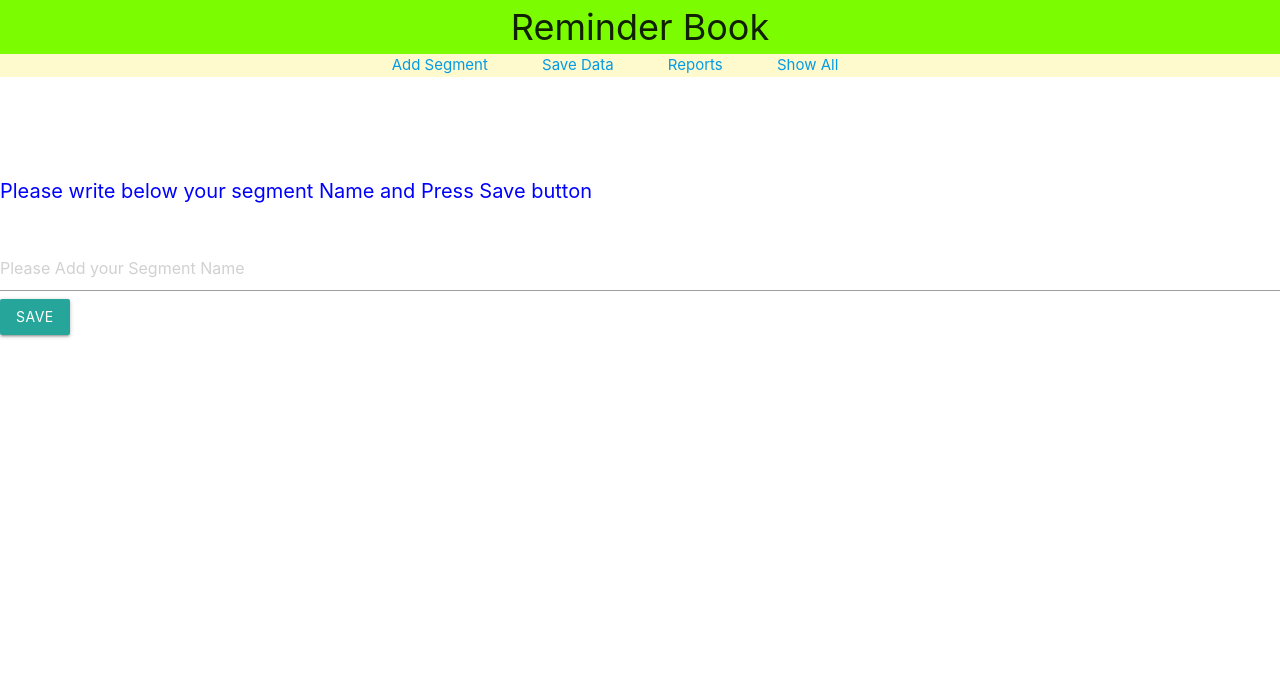
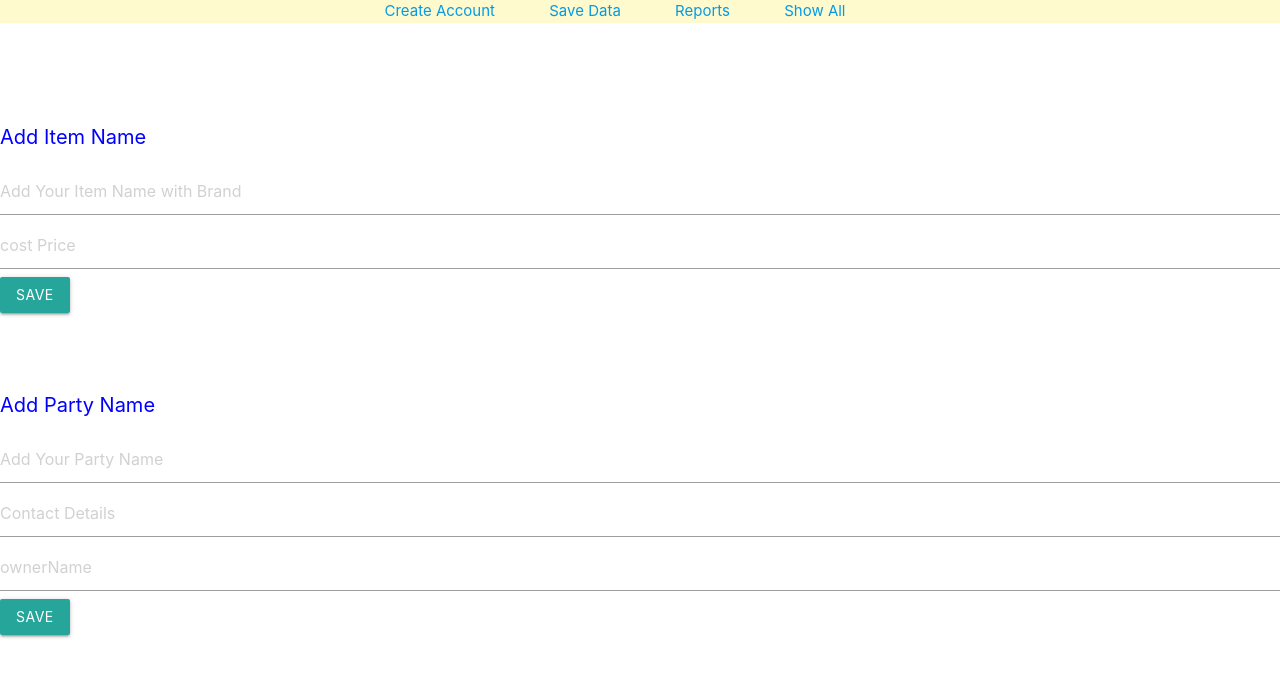
Before and after one commit to waqas3467605798/ngrPractice, a React (Create React App) app: page / in a window 1280 px wide. Shown: the top 676 px of the page. Built offline with nearby package versions, Linux system fonts and the light colour scheme.

Commit message:
Now from now to onward, i am going to make a small business accounting system

```diff
--- a/src/components/Content.js
+++ b/src/components/Content.js
@@ -7,9 +7,11 @@ import firebase from './Fire'
       constructor(){
           super();
           this.state = {
-            firstName:'',
-            // secondName:'',
-            // age:'',
+            itemName:'',
+            costPrice:'',
+            partyName:'',
+            partyContact:'',
+            ownerName:'',
             message:'',
           }
       }
@@ -27,24 +29,58 @@ this.setState({
 
 
 
-save = ()=> {
+saveItem = ()=> {
   let obj = {};
-  obj.firstName = this.state.firstName;
-  // obj.secondName = this.state.secondName;
+  obj.itemName = this.state.itemName;
+  obj.costPrice = Number(this.state.costPrice);
   // obj.age = this.state.age;
 
 
   // Temporily coment
   // var msg = ['below are your messages'];
   // obj.msg = msg;
-  var key = firebase.database().ref('bioData').push().key
+  var key = firebase.database().ref('itemList').push().key
   obj.key = key
-  firebase.database().ref('bioData').child(key).set(obj)
+  firebase.database().ref('itemList').child(key).set(obj)
   alert('saved successfully')
- this.setState({firstName:'', secondName:'',age:''})
+ this.setState({itemName:'', costPrice:'',age:''})
+
+ console.log(obj)
+
+}
 
 
+
+
+
+
+
+saveParty = ()=> {
+  let partyObj = {};
+  partyObj.partyName = this.state.partyName;
+  partyObj.partyContact = this.state.partyContact;
+  partyObj.ownerName = this.state.ownerName;
+  // obj.costPrice = Number(this.state.costPrice);
+  // obj.age = this.state.age;
+  // Temporily coment
+  // var msg = ['below are your messages'];
+  // obj.msg = msg;
+  var key = firebase.database().ref('partyList').push().key
+  partyObj.key = key
+  firebase.database().ref('partyList').child(key).set(partyObj)
+  alert('saved successfully')
+ this.setState({itemName:'', costPrice:'',partyName:'', ownerName:'',partyContact:''})
+
+ console.log(partyObj)
+
 }
+
+
+
+
+
+
+
 
 
 
@@ -57,14 +93,34 @@ save = ()=> {
 
 
     <div>
-    {/* Add new Account */}
+    {/* Add Item Name */}
     <br/><br/><br/>
-    <h2 className='headings'>Please write below your segment Name and Press Save button</h2> <br/>
-    <input type='text'  value={this.state.firstName} name='firstName' onChange={this.changeHandler} placeholder='Please Add your Segment Name' />  <br/>
-    {/* <input type='text' value={this.state.secondName} name='secondName' onChange={this.changeHandler} placeholder='Second Name' /> <br/>
-    <input type='text' value={this.state.age} name='age' onChange={this.changeHandler} placeholder='Age' /><br/>  */}
+    <h2 className='headings'>Add Item Name</h2>
+    <input type='text'  value={this.state.itemName} name='itemName' onChange={this.changeHandler} placeholder='Add Your Item Name with Brand' />  <br/>
+    <input type='text' value={this.state.costPrice} name='costPrice' onChange={this.changeHandler} placeholder='cost Price' /> <br/>
+    {/* <input type='text' value={this.state.age} name='age' onChange={this.changeHandler} placeholder='Age' /><br/>  */}
     {/* <button onClick={this.save}>Save</button> */}
-    <button className="waves-effect waves-light btn" onClick={this.save}>Save</button>
+    <button className="waves-effect waves-dark btn" onClick={this.saveItem}>Save</button>
+
+
+
+
+
+
+
+
+{/* Add Party */}
+<br/><br/><br/>
+    <h2 className='headings'>Add Party Name</h2>
+    <input type='text'  value={this.state.partyName} name='partyName' onChange={this.changeHandler} placeholder='Add Your Party Name' />  <br/>
+    <input type='text' value={this.state.partyContact} name='partyContact' onChange={this.changeHandler} placeholder='Contact Details' /> <br/>
+    <input type='text' value={this.state.ownerName} name='ownerName' onChange={this.changeHandler} placeholder='ownerName' /><br/>
+    {/* <button onClick={this.save}>Save</button> */}
+    <button className="waves-effect waves-dark btn" onClick={this.saveParty}>Save</button>
+
+
+
+
 
 
 
--- a/src/components/GetData.js
+++ b/src/components/GetData.js
@@ -86,20 +86,21 @@ getMessages = ()=>{
 
 deleteReminder = (index)=> {
 var segName = document.getElementById('selectMsg').value
+
 var reqObj = this.state.objects.find(  (obj)=>{return obj.firstName === segName}  )
 reqObj.msg.splice(index,1)
-firebase.database().ref('bioData').child(reqObj.key).set(reqObj)
 
 
 
+firebase.database().ref('bioData').child(reqObj.key).set(reqObj)
+
+document.getElementById(`toDelete${index}`).style.color = 'red'
+
+alert('Deleted Successfully')
+
+// window.location.reload(false)
+
 }
-
-
-// static getDerivedStateFromProps(props,state){
-// console.log(state.objects)
-// }
-
-
 
 
 
--- a/src/components/Header.js
+++ b/src/components/Header.js
@@ -24,12 +24,12 @@ import {Link} from 'react-router-dom'
     <div>
 
       <div id='div1'>
-     Reminder Book
+     {/* Reminder Book */}
       </div>
 
 
       <div id='div2'>
-     <Link to='/' style={{textDecoration:'none', marginRight:'50px'}}> Add Segment</Link>
+     <Link to='/' style={{textDecoration:'none', marginRight:'50px'}}> Create Account</Link>
      <Link to='/SaveData' style={{textDecoration:'none', marginRight:'50px'}}> Save Data </Link>
      <Link to='/GetData' style={{textDecoration:'none', marginRight:'50px'}}> Reports </Link>
      <Link to='/ShowAll' style={{textDecoration:'none', marginRight:'50px'}}> Show All </Link>
--- a/src/components/SaveData.js
+++ b/src/components/SaveData.js
@@ -26,6 +26,7 @@ import M from "materialize-css";
       componentDidMount(){
         firebase.database().ref('bioData').on('child_added' , (data)=> {
           this.state.objects.push(data.val())
+          // this.setState({objects:data.val()})
 
 
 
@@ -98,7 +99,7 @@ if('msg' in reqOjb){
 
 
   render(){
-
+    // var {objects} = this.state
     return (
 
 
--- a/src/components/Showall.js
+++ b/src/components/Showall.js
@@ -60,7 +60,7 @@ getData = ()=>{
 
 
     <div className={this.state.status === false ? 'display' : ''}>
-    {this.state.objects.map((item,i)=>{return <div key={i}> <h4> {item.firstName} </h4>    {item.msg.map((it,ind)=>{ return <p key={ind}>{it}</p>})}     </div>          })}
+    {this.state.objects.map((item,i)=>{return <div key={i}> <h4><hr/>{item.firstName} </h4>    {item.msg.map((it,ind)=>{ return <p key={ind}>{it}</p>})}     </div>          })}
     </div>
 
 
```
